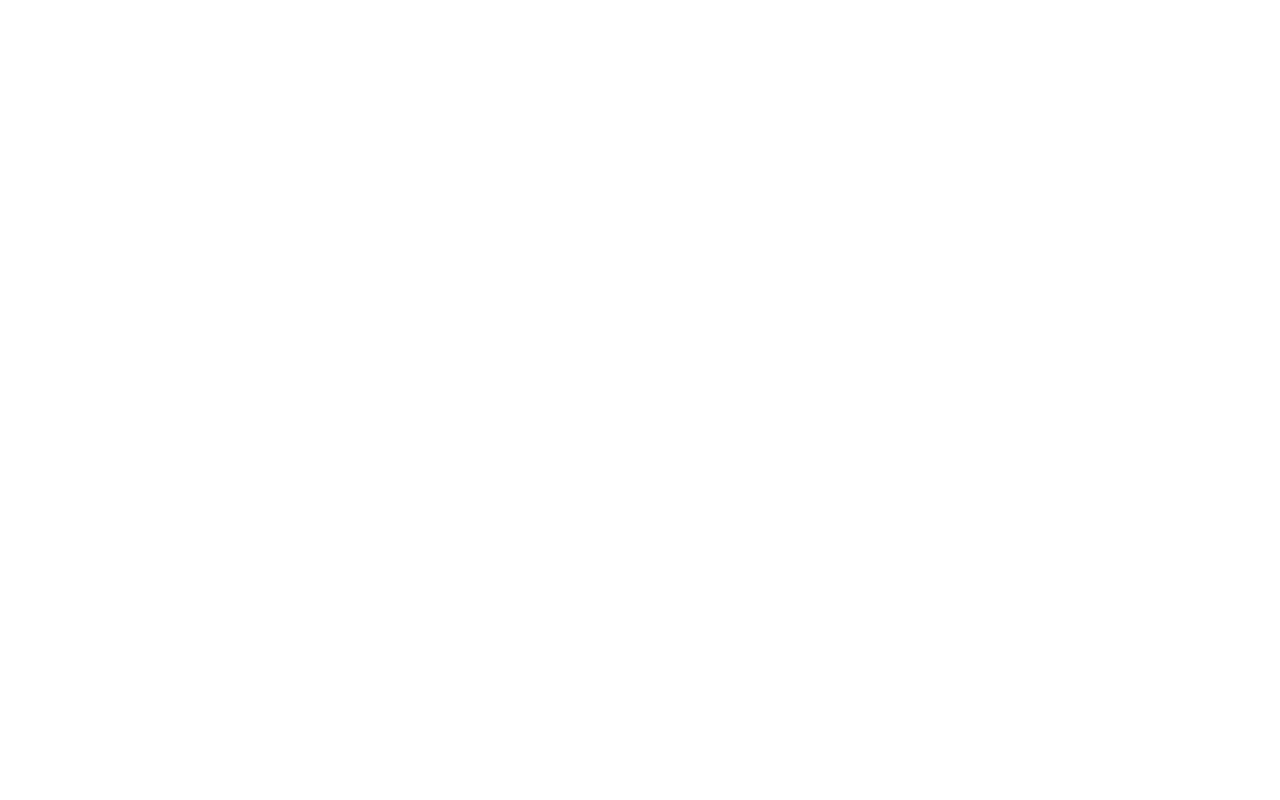
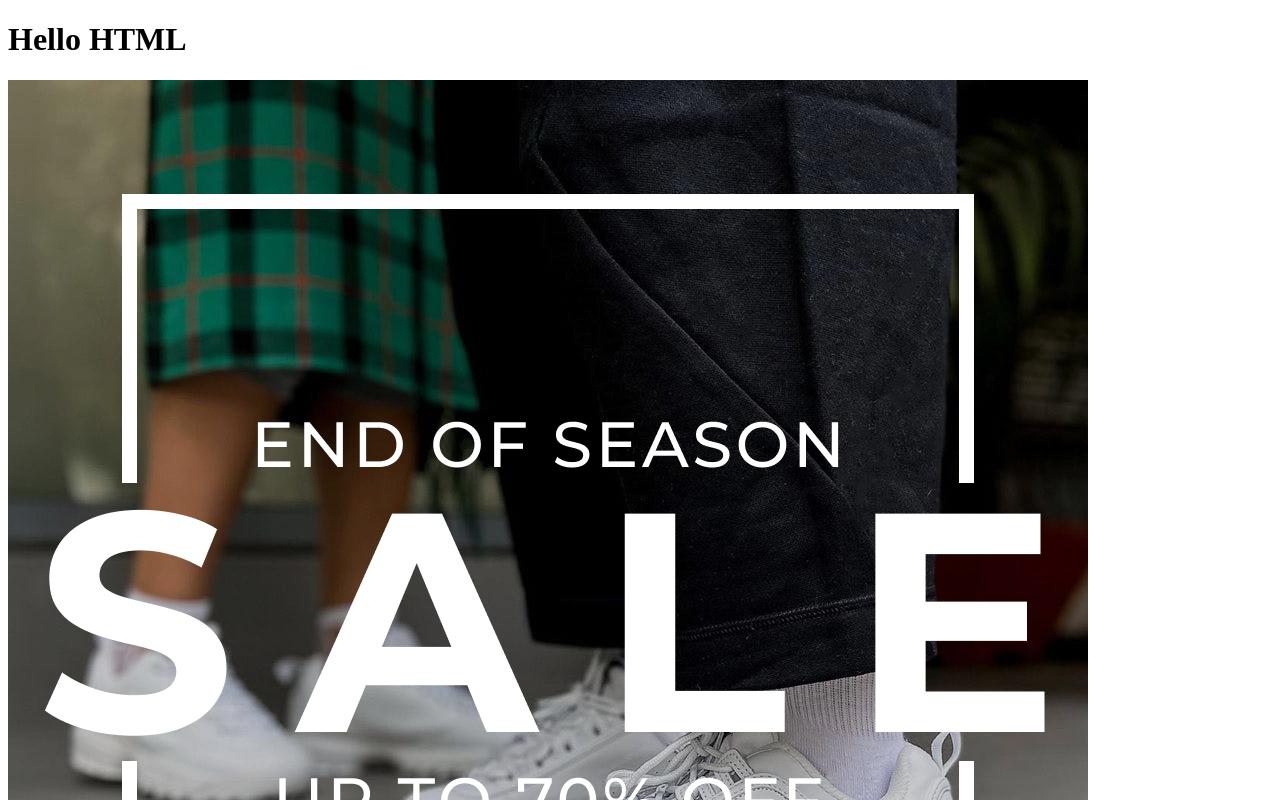
Before and after one commit to dxrvcw/FirstCatApp, a plain HTML site: page index.html in a window 1280 px wide. Shown: the top 800 px of the page. Drawn offline with Linux system fonts and the light colour scheme.

Commit message:
Sample html

```diff
--- a/index.html
+++ b/index.html
@@ -2,12 +2,12 @@
 <html lang="en">
 <head>
     <meta charset="UTF-8">
-    <meta http-equiv="X-UA-Compatible" content="IE=edge">
     <meta name="viewport" content="width=device-width, initial-scale=1.0">
     <title>Document</title>
     <link rel="shortcut icon" href="https://placekitten.com/96/139" type="image/x-icon">
 </head>
 <body>
-    <script src="https://unpkg.com/html-data-include@3.3.3/html-data-include.js"></script>
+    <h1>Hello HTML</h1>
+    <img src="img/Frame 1.png" alt="SALE Image">
 </body>
 </html>
```
Also changed, not shown: img/Frame 1.png (added).
